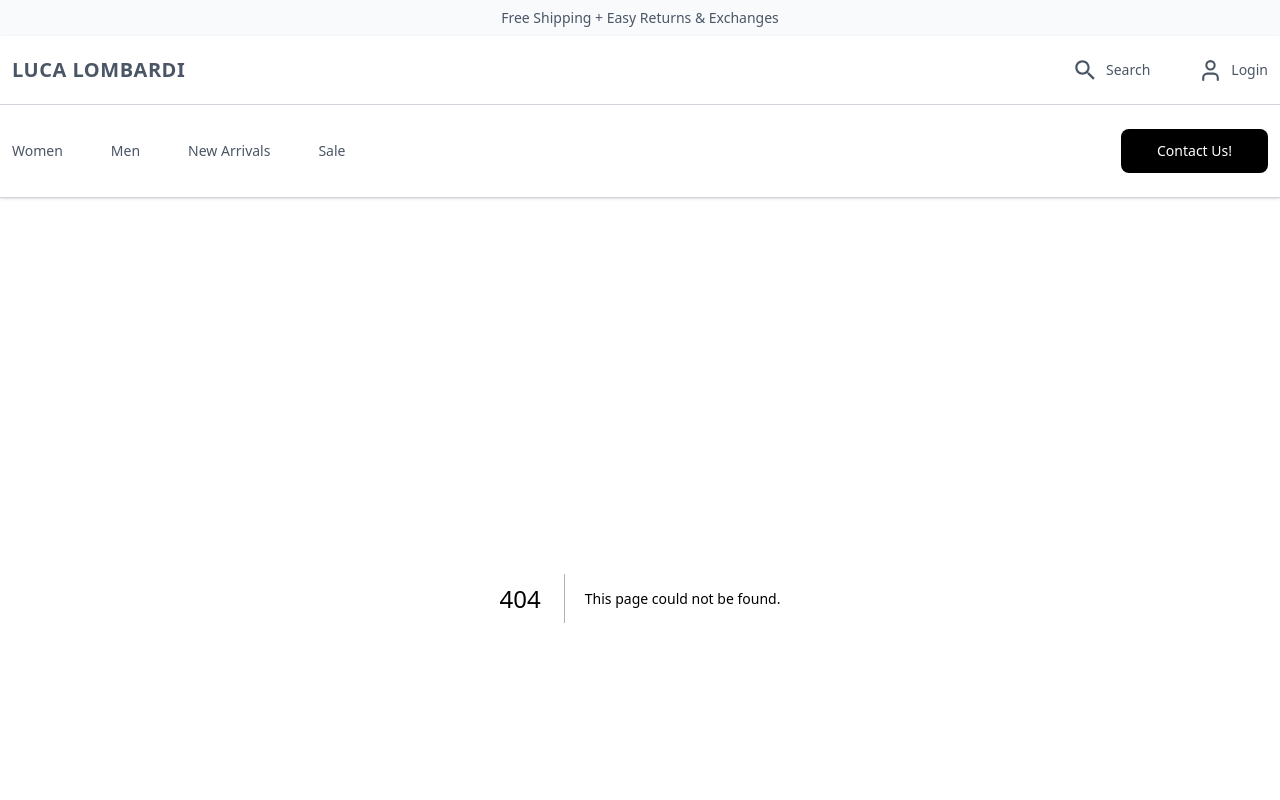
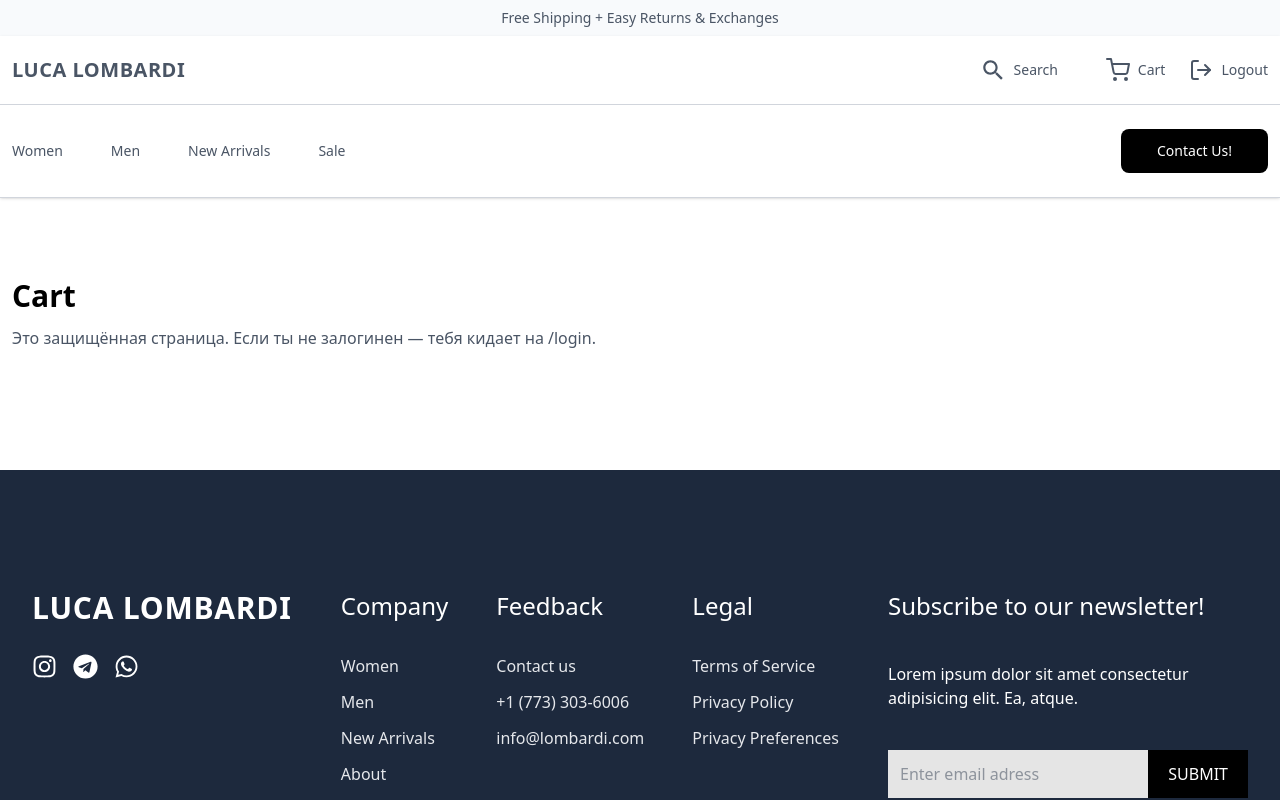
Before and after one commit to sultanov460/Luca-lombardi, a Next.js app: page /cart in a window 1280 px wide. Before the commit this address had no page. Shown: the top 800 px of the page. Built offline with nearby package versions, Linux system fonts and the light colour scheme; no server answers; sample sign-in values are in the browser's storage.

Commit message:
registration

```diff
--- /dev/null
+++ b/app/cart/page.tsx
@@ -0,0 +1,18 @@
+import { Container } from "@/components/Container";
+import { ProtectedRoute } from "@/components/ProtectedRoute";
+
+export default function CartPage() {
+  return (
+    <ProtectedRoute>
+      <div className="pt-20 pb-30">
+        <Container>
+          <h1 className="text-3xl font-semibold">Cart</h1>
+          <p className="mt-3 text-gray-600">
+            Это защищённая страница. Если ты не залогинен — тебя кидает на
+            /login.
+          </p>
+        </Container>
+      </div>
+    </ProtectedRoute>
+  );
+}
--- a/app/login/page.tsx
+++ b/app/login/page.tsx
@@ -1,4 +1,5 @@
 "use client";
+
 import { Container } from "@/components/Container";
 import { signSchema } from "@/schemas/sign";
 import { LoginFormData } from "@/types/login";
@@ -7,12 +8,18 @@ import { ChangeEvent, FormEvent, useState } from "react";
 import { IoEye, IoEyeOff } from "react-icons/io5";
 import z from "zod";
 
+import { firebaseAuth } from "@/lib/firebase";
+import { signInWithEmailAndPassword } from "firebase/auth";
+import { useRouter } from "next/navigation";
+
 interface ErrorsState {
   email: string | null;
   password: string | null;
 }
 
 export default function Login() {
+  const router = useRouter();
+
   const [formData, setFormData] = useState<LoginFormData>({
     email: "",
     password: "",
@@ -25,33 +32,50 @@ export default function Login() {
 
   const [show, setShow] = useState(true);
   const [errorMessage, setErrorMessage] = useState<string | null>(null);
+  const [isSubmitting, setIsSubmitting] = useState(false);
 
   function handleChange(e: ChangeEvent<HTMLInputElement>) {
     setFormData({ ...formData, [e.target.name]: e.target.value });
     setErrors({ ...errors, [e.target.name]: null });
+    setErrorMessage(null);
   }
 
-  function handleLogin(e: FormEvent<HTMLFormElement>) {
+  async function handleLogin(e: FormEvent<HTMLFormElement>) {
     e.preventDefault();
+    setErrorMessage(null);
 
     const result = signSchema.safeParse(formData);
 
     if (!result.success) {
       const flattened = z.flattenError(result.error);
-
       const fieldErrors = flattened.fieldErrors;
 
       setErrors({
         email: fieldErrors.email?.[0] || null,
         password: fieldErrors.password?.[0] || null,
       });
-
       return;
     }
 
-    const validatedData = result.data;
+    setIsSubmitting(true);
+    try {
+      await signInWithEmailAndPassword(
+        firebaseAuth,
+        result.data.email,
+        result.data.password,
+      );
 
-    setErrorMessage(null);
+      router.push("/");
+    } catch (err: any) {
+      const code = String(err?.code || "");
+      if (code === "auth/invalid-credential") {
+        setErrorMessage("Неверный email или пароль.");
+      } else {
+        setErrorMessage("Ошибка входа. Попробуй ещё раз.");
+      }
+    } finally {
+      setIsSubmitting(false);
+    }
   }
 
   return (
@@ -62,6 +86,13 @@ export default function Login() {
           className="gird grid-cols-1 gap-5 shadow-2xl rounded-3xl p-8 w-full sm:w-150 mx-auto"
         >
           <h1 className="text-4xl tracking-[2px] text-center mb-5">Sign In</h1>
+
+          {errorMessage && (
+            <div className="rounded-xl bg-red-50 border border-red-200 p-3 text-sm text-red-700 mb-2">
+              {errorMessage}
+            </div>
+          )}
+
           <div className="flex flex-col gap-5">
             <div className="flex flex-col relative">
               <input
@@ -76,18 +107,21 @@ export default function Login() {
                 <span className="text-red-500 text-sm">{errors.email}</span>
               )}
             </div>
+
             <div className="flex flex-col relative">
               <input
                 type={show ? "password" : "text"}
-                className="bg-[#f2f2f2] py-3 px-2 rounded-xl outline-none"
+                className="bg-[#f2f2f2] py-3 px-2 rounded-xl outline-none pr-12"
                 placeholder="Password"
                 onChange={handleChange}
                 name="password"
+                value={formData.password}
               />
               {errors.password && (
                 <span className="text-red-500 text-sm">{errors.password}</span>
               )}
               <button
+                type="button"
                 className="absolute top-3 right-5 cursor-pointer"
                 onClick={() => setShow(!show)}
               >
@@ -96,10 +130,6 @@ export default function Login() {
             </div>
 
             <div className="flex items-center justify-between">
-              <div className="flex items-center gap-2">
-                <input type="checkbox" />
-                <label className="text-sm">Remember me</label>
-              </div>
               <Link
                 href={"/forgot-password"}
                 className="text-sky-500 xl:hover:underline"
@@ -107,9 +137,14 @@ export default function Login() {
                 Forgot password?
               </Link>
             </div>
-            <button className="bg-black text-white font-medium tracking-[2px] py-3 rounded-3xl cursor-pointer">
-              Login
+
+            <button
+              disabled={isSubmitting}
+              className="bg-black text-white font-medium tracking-[2px] py-3 rounded-3xl cursor-pointer disabled:opacity-60"
+            >
+              {isSubmitting ? "Signing in..." : "Login"}
             </button>
+
             <span className="text-sm mx-auto">
               Don&apos;t have an account{" "}
               <Link
@@ -117,7 +152,7 @@ export default function Login() {
                 className="text-sky-500 xl:hover:underline ml-1"
               >
                 Create an account now
-              </Link>{" "}
+              </Link>
             </span>
           </div>
         </form>
--- a/app/signup/page.tsx
+++ b/app/signup/page.tsx
@@ -1,4 +1,5 @@
 "use client";
+
 import { Container } from "@/components/Container";
 import { signSchema } from "@/schemas/sign";
 import { LoginFormData } from "@/types/login";
@@ -6,12 +7,18 @@ import { ChangeEvent, FormEvent, useState } from "react";
 import { IoEye, IoEyeOff } from "react-icons/io5";
 import z from "zod";
 
+import { firebaseAuth } from "@/lib/firebase";
+import { createUserWithEmailAndPassword } from "firebase/auth";
+import { useRouter } from "next/navigation";
+
 interface ErrorsState {
   email: string | null;
   password: string | null;
 }
 
 export default function Signup() {
+  const router = useRouter();
+
   const [formData, setFormData] = useState<LoginFormData>({
     email: "",
     password: "",
@@ -24,43 +31,69 @@ export default function Signup() {
 
   const [errorMessage, setErrorMessage] = useState<string | null>(null);
   const [show, setShow] = useState(true);
+  const [isSubmitting, setIsSubmitting] = useState(false);
 
   function handleChange(e: ChangeEvent<HTMLInputElement>) {
     setFormData({ ...formData, [e.target.name]: e.target.value });
     setErrors({ ...errors, [e.target.name]: null });
+    setErrorMessage(null);
   }
 
-  function handleLogin(e: FormEvent<HTMLFormElement>) {
+  async function handleSignup(e: FormEvent<HTMLFormElement>) {
     e.preventDefault();
+    setErrorMessage(null);
 
     const result = signSchema.safeParse(formData);
 
     if (!result.success) {
       const flattened = z.flattenError(result.error);
-
       const fieldErrors = flattened.fieldErrors;
 
       setErrors({
         email: fieldErrors.email?.[0] || null,
         password: fieldErrors.password?.[0] || null,
       });
-
       return;
     }
 
-    const validatedData = result.data;
+    setIsSubmitting(true);
+    try {
+      await createUserWithEmailAndPassword(
+        firebaseAuth,
+        result.data.email,
+        result.data.password,
+      );
 
-    setErrorMessage(null);
+      router.push("/");
+    } catch (err: any) {
+      const code = String(err?.code || "");
+      if (code === "auth/email-already-in-use") {
+        setErrorMessage("Этот email уже зарегистрирован.");
+      } else if (code === "auth/weak-password") {
+        setErrorMessage("Слабый пароль (минимум 6 символов).");
+      } else {
+        setErrorMessage("Ошибка регистрации. Попробуй ещё раз.");
+      }
+    } finally {
+      setIsSubmitting(false);
+    }
   }
 
   return (
     <div className="pt-20 pb-30">
       <Container>
         <form
-          onSubmit={handleLogin}
+          onSubmit={handleSignup}
           className="gird grid-cols-1 gap-5 shadow-2xl rounded-3xl p-8 w-full sm:w-150 mx-auto"
         >
           <h1 className="text-4xl tracking-[2px] text-center mb-5">Sign Up</h1>
+
+          {errorMessage && (
+            <div className="rounded-xl bg-red-50 border border-red-200 p-3 text-sm text-red-700 mb-2">
+              {errorMessage}
+            </div>
+          )}
+
           <div className="flex flex-col gap-5">
             <div className="flex flex-col relative">
               <input
@@ -75,18 +108,21 @@ export default function Signup() {
                 <span className="text-red-500 text-sm">{errors.email}</span>
               )}
             </div>
+
             <div className="flex flex-col relative">
               <input
                 type={show ? "password" : "text"}
-                className="bg-[#f2f2f2] py-3 px-2 rounded-xl outline-none"
+                className="bg-[#f2f2f2] py-3 px-2 rounded-xl outline-none pr-12"
                 placeholder="Password"
                 onChange={handleChange}
                 name="password"
+                value={formData.password}
               />
               {errors.password && (
                 <span className="text-red-500 text-sm">{errors.password}</span>
               )}
               <button
+                type="button"
                 className="absolute top-3 right-5 cursor-pointer"
                 onClick={() => setShow(!show)}
               >
@@ -94,14 +130,11 @@ export default function Signup() {
               </button>
             </div>
 
-            <div className="flex items-center justify-between">
-              <div className="flex items-center gap-2">
-                <input type="checkbox" />
-                <label className="text-sm">Remember me</label>
-              </div>
-            </div>
-            <button className="bg-black text-white font-medium tracking-[2px] py-3 rounded-3xl cursor-pointer">
-              Signup
+            <button
+              disabled={isSubmitting}
+              className="bg-black text-white font-medium tracking-[2px] py-3 rounded-3xl cursor-pointer disabled:opacity-60"
+            >
+              {isSubmitting ? "Creating..." : "Signup"}
             </button>
           </div>
         </form>
--- /dev/null
+++ b/components/ProtectedRoute.tsx
@@ -0,0 +1,27 @@
+"use client";
+
+import { useAuthUser } from "@/hooks/useAuthUser";
+import { useRouter } from "next/navigation";
+import { useEffect } from "react";
+
+export function ProtectedRoute({
+  children,
+  redirectTo = "/login",
+}: {
+  children: React.ReactNode;
+  redirectTo?: string;
+}) {
+  const { isAuthed, loading } = useAuthUser();
+  const router = useRouter();
+
+  useEffect(() => {
+    if (!loading && !isAuthed) {
+      router.replace(redirectTo);
+    }
+  }, [loading, isAuthed, redirectTo, router]);
+
+  if (loading) return null; // можно заменить на "Loading..."
+  if (!isAuthed) return null; // пока редиректим
+
+  return <>{children}</>;
+}
--- /dev/null
+++ b/hooks/useAuthUser.ts
@@ -0,0 +1,25 @@
+"use client";
+
+import { useEffect, useState } from "react";
+import { onAuthStateChanged, type User } from "firebase/auth";
+import { firebaseAuth } from "@/lib/firebase";
+
+export function useAuthUser() {
+  const [user, setUser] = useState<User | null>(null);
+  const [loading, setLoading] = useState(true);
+
+  useEffect(() => {
+    const unsub = onAuthStateChanged(firebaseAuth, (u) => {
+      setUser(u);
+      setLoading(false);
+    });
+
+    return () => unsub();
+  }, []);
+
+  return {
+    user,
+    loading,
+    isAuthed: !!user,
+  };
+}
--- a/package.json
+++ b/package.json
@@ -11,7 +11,7 @@
   "dependencies": {
     "axios": "^1.13.2",
     "clsx": "^2.1.1",
-    "firebase": "^12.8.0",
+    "firebase": "^12.9.0",
     "next": "16.1.1",
     "nodemailer": "^7.0.12",
     "react": "19.2.3",
@@ -19,6 +19,7 @@
     "react-dom": "19.2.3",
     "react-icons": "^5.5.0",
     "react-phone-input-2": "^2.15.1",
+    "swiper": "^12.1.0",
     "zod": "^4.3.5"
   },
   "devDependencies": {
--- a/widgets/Navbar.tsx
+++ b/widgets/Navbar.tsx
@@ -1,16 +1,24 @@
 "use client";
+
 import { Container } from "@/components/Container";
 import Link from "next/link";
 import { useState } from "react";
 import { BiMenuAltLeft } from "react-icons/bi";
-import { FiLogIn, FiLogOut } from "react-icons/fi";
 import { IoMdSearch } from "react-icons/io";
 import { LuUser } from "react-icons/lu";
+import { GrClose } from "react-icons/gr";
+import { FiLogOut, FiShoppingCart } from "react-icons/fi";
 import { Menu } from "./Menu";
-import { GrClose } from "react-icons/gr";
+
+import { useAuthUser } from "@/hooks/useAuthUser";
+import { firebaseAuth } from "@/lib/firebase";
+import { useRouter } from "next/navigation";
 
 export const Navbar = () => {
   const [isNavActive, setIsNavActive] = useState(false);
+  const { isAuthed, loading } = useAuthUser();
+  const router = useRouter();
+
   const navLinks = [
     { id: 1, title: "Women", href: "/women-collection" },
     { id: 2, title: "Men", href: "/men-collection" },
@@ -22,6 +30,11 @@ export const Navbar = () => {
     setIsNavActive(!isNavActive);
   }
 
+  async function handleLogout() {
+    await firebaseAuth.signOut();
+    router.push("/login");
+  }
+
   return (
     <nav className="sticky z-30 w-full top-0 bg-white text-gray-600 shadow-sm">
       <div>
@@ -29,21 +42,50 @@ export const Navbar = () => {
           <Link href={"/"} className="text-xl font-bold tracking-wide">
             LUCA LOMBARDI
           </Link>
-          <div className="flex gap-6 md:gap-12">
+
+          <div className="flex gap-6 md:gap-12 items-center">
             <button className="flex items-center gap-2 text-sm hover:opacity-50 transition cursor-pointer">
-              <IoMdSearch size={26} />{" "}
+              <IoMdSearch size={26} />
               <span className="hidden md:block">Search</span>
             </button>
+
+            {!loading && !isAuthed && (
               <Link
                 href={"/login"}
                 className="flex items-center gap-2 text-sm hover:opacity-50 transition cursor-pointer"
               >
-              <LuUser size={25} />{" "}
+                <LuUser size={25} />
                 <span className="hidden md:block">Login</span>
               </Link>
+            )}
+
+            {!loading && isAuthed && (
+              <div className="flex items-center gap-6">
+                <Link
+                  href={"/cart"}
+                  className="flex items-center gap-2 text-sm hover:opacity-50 transition cursor-pointer"
+                  title="Cart"
+                >
+                  <FiShoppingCart size={24} />
+                  <span className="hidden md:block">Cart</span>
+                </Link>
+
+                <button
+                  onClick={handleLogout}
+                  className="flex items-center gap-2 text-sm hover:opacity-50 transition cursor-pointer"
+                  title="Logout"
+                  type="button"
+                >
+                  <FiLogOut size={24} />
+                  <span className="hidden md:block">Logout</span>
+                </button>
+              </div>
+            )}
+
             <button
               onClick={toggleNav}
               className="z-50 flex items-center gap-2 text-sm hover:opacity-70 transition cursor-pointer md:hidden"
+              type="button"
             >
               {isNavActive ? (
                 <GrClose size={25} />
@@ -53,6 +95,7 @@ export const Navbar = () => {
             </button>
           </div>
         </Container>
+
         <Container className="border-y border-gray-300 py-6 hidden md:flex justify-between items-center">
           <div className="flex items-center gap-8 text-sm sm:text-md sm:gap-12 font-medium">
             {navLinks.map((link) => (
@@ -61,6 +104,7 @@ export const Navbar = () => {
               </Link>
             ))}
           </div>
+
           <Link
             href={"/contact"}
             className="bg-black px-9 py-3 rounded-lg cursor-pointer text-white text-sm font-normal "
@@ -68,6 +112,7 @@ export const Navbar = () => {
             Contact Us!
           </Link>
         </Container>
+
         <Menu isNavActive={isNavActive} navLinks={navLinks} />
       </div>
     </nav>
```
Also changed, not shown: 1 other file (tests, documents, lock files or other folders). Lines whose indentation alone changed are shown as unchanged.
